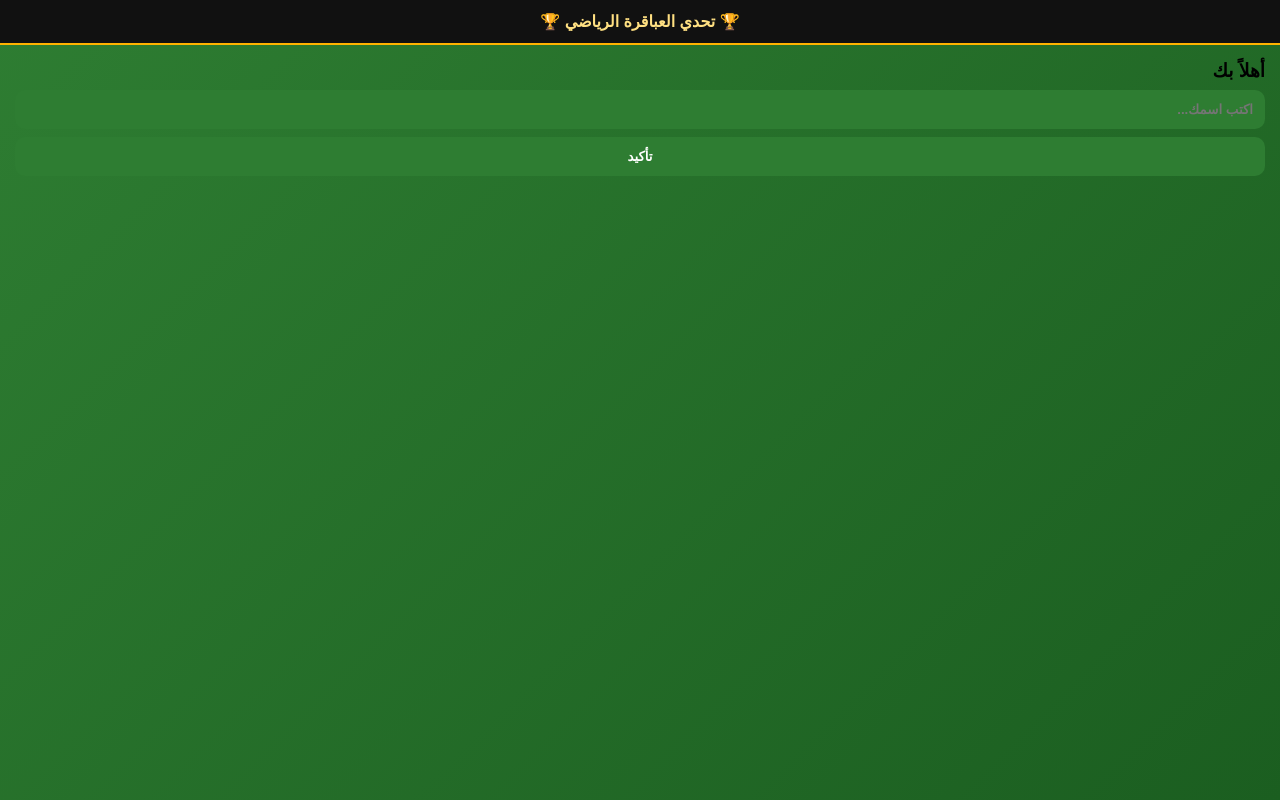
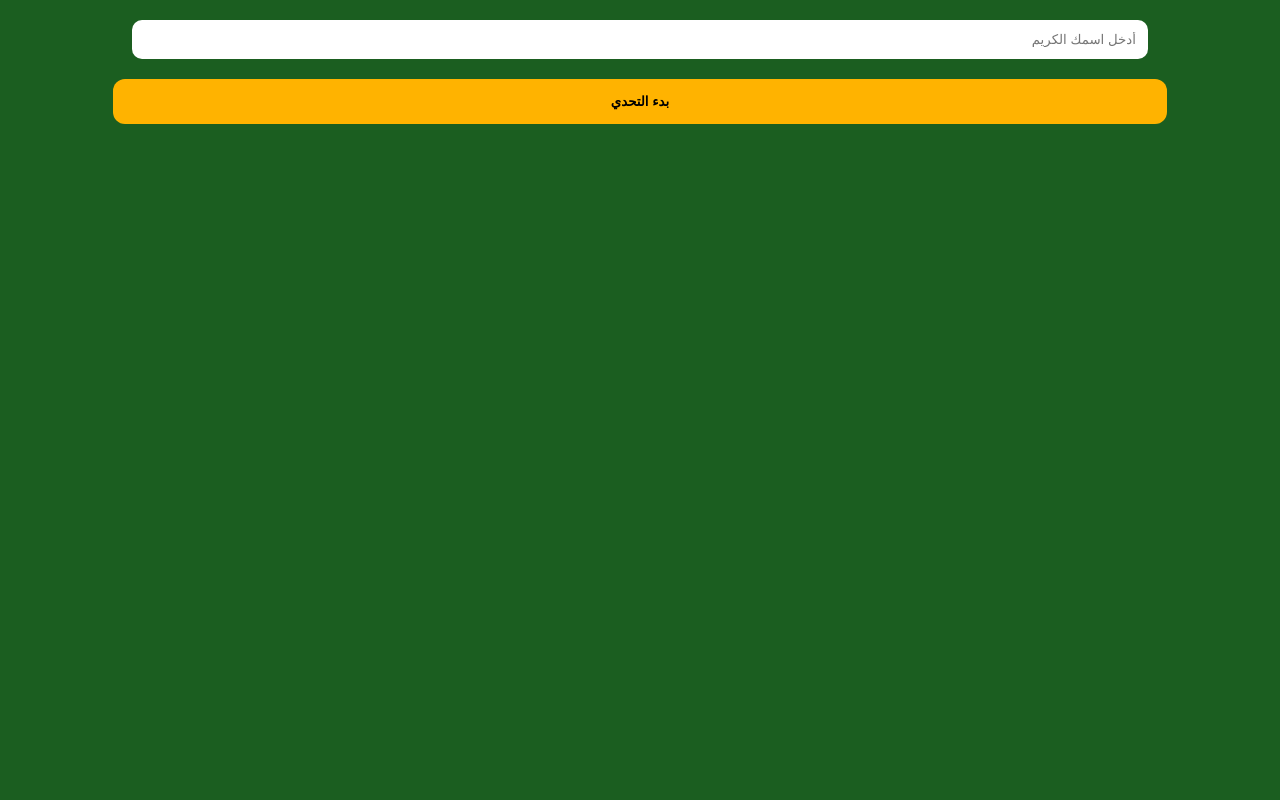
Before and after one commit to freepont12-lab/bug-free-enigma, a plain HTML site: page index.html in a window 1280 px wide. Both pictures are taken after a click on the button "دخول كزائر". Drawn offline with Linux system fonts and the light colour scheme.

Commit message:
Update index.html

```diff
--- a/index.html
+++ b/index.html
@@ -2,147 +2,119 @@
 <html lang="ar" dir="rtl">
 <head>
     <meta charset="UTF-8">
-    <meta name="viewport" content="width=device-width, initial-scale=1.0, maximum-scale=1.0, user-scalable=no, viewport-fit=cover">
-    <title>تحدي العباقرة الرياضي - النسخة المتطورة</title>
+    <meta name="viewport" content="width=device-width, initial-scale=1.0">
+    <title>تحدي العباقرة</title>
     <style>
-        * { margin: 0; padding: 0; box-sizing: border-box; -webkit-tap-highlight-color: transparent; }
-        html, body { width: 100%; height: 100%; overflow: hidden; position: fixed; background-color: #1b5e20; font-family: sans-serif; user-select: none; }
-        .game-container { width: 100%; height: 100%; background: linear-gradient(135deg, #2e7d32, #1b5e20); display: flex; flex-direction: column; overflow-y: auto; }
-        .global-header { width: 100%; background: #111; color: #ffe082; text-align: center; padding: 12px; font-weight: bold; border-bottom: 2px solid #ffb300; }
-        .screen { display: none; flex-direction: column; flex-grow: 1; padding: 15px; }
-        .active-screen { display: flex; }
-        .btn-action { background: #2e7d32; color: white; padding: 12px; border-radius: 10px; border: none; font-weight: bold; width: 100%; margin-top: 8px; }
-        .btn-opt { background: white; color: #2e7d32; padding: 12px; border-radius: 12px; border: none; font-weight: bold; margin: 5px 0; }
-        .correct-answer { background: #4caf50 !important; color: white !important; }
-        .wrong-answer { background: #f44336 !important; color: white !important; }
-        .overlay { display: none; position: absolute; top: 0; left: 0; width: 100%; height: 100%; background: rgba(0,0,0,0.9); justify-content: center; align-items: center; flex-direction: column; z-index: 50; }
-        .overlay-card { background: white; padding: 20px; border-radius: 20px; width: 90%; text-align: center; }
-        .encouragement-msg { position: fixed; top: 50%; left: 50%; transform: translate(-50%, -50%); background: rgba(0,0,0,0.9); color: #ffb300; padding: 10px 20px; border-radius: 20px; z-index: 200; }
-        .tabs { display: flex; background: rgba(0,0,0,0.5); padding: 5px; gap: 5px; }
-        .tab-btn { flex: 1; padding: 8px; background: #37474f; color: white; border: none; border-radius: 5px; }
-        .tab-btn.active { background: #ffb300; color: #111; }
-        .tab-content { display: none; color: white; padding: 10px; }
-        .tab-content.active { display: block; }
+        body { font-family: sans-serif; background: #1b5e20; color: white; text-align: center; margin: 0; padding: 0; }
+        #loader { position: fixed; top:0; left:0; width:100%; height:100%; background:#111; display:flex; flex-direction:column; align-items:center; justify-content:center; z-index:999; }
+        .spinner { font-size: 60px; animation: spin 1.5s linear infinite; }
+        @keyframes spin { 0% { transform: rotate(0deg); } 100% { transform: rotate(360deg); } }
+        .screen { display: none; padding: 20px; }
+        .active { display: block; }
+        .btn { display: block; width: 85%; margin: 10px auto; padding: 15px; background: #ffb300; border: none; border-radius: 12px; font-weight: bold; cursor: pointer; color: black; }
+        input { padding: 12px; width: 80%; border-radius: 10px; border: none; margin-bottom: 10px; }
     </style>
 </head>
 <body>
 
-<div class="game-container">
-    <div class="global-header">🏆 تحدي العباقرة الرياضي 🏆</div>
+<div id="loader"><div class="spinner">⚽</div><p>جاري التحميل...</p></div>
 
-    <div id="auth-screen" class="screen active-screen">
-        <button class="btn-action" onclick="simulateAuth()">دخول كزائر</button>
-    </div>
+<div id="login-screen" class="screen active">
+    <h1>تحدي العباقرة</h1>
+    <button class="btn" onclick="alert('تم ربط حسابك')">تسجيل دخول جوجل / فيسبوك</button>
+    <button class="btn" onclick="showScreen('name-screen')">دخول كزائر</button>
+</div>
 
-    <div id="welcome-screen" class="screen">
-        <h3 id="player-name-display">أهلاً بك</h3>
-        <input type="text" id="username-input" class="btn-action" placeholder="اكتب اسمك...">
-        <button class="btn-action" onclick="setPlayerName()">تأكيد</button>
-        <div id="game-options" style="display:none;">
-            <button class="btn-action" onclick="newGame()">بدء اللعبة</button>
-            <div class="tabs">
-                <button class="tab-btn active" onclick="showTab('achievements')">🏅</button>
-                <button class="tab-btn" onclick="showTab('leaderboard')">📊</button>
-            </div>
-            <div id="achievements-tab" class="tab-content active"></div>
-            <div id="leaderboard-tab" class="tab-content"></div>
-        </div>
-    </div>
+<div id="name-screen" class="screen">
+    <input type="text" id="username" placeholder="أدخل اسمك الكريم">
+    <button class="btn" onclick="startGame()">بدء التحدي</button>
+</div>
 
-    <div id="game-screen" class="screen">
-        <div class="top-bar" style="color:white; display:flex; justify-content:space-between;">
-            <div>المستوى: <span id="level-num">1</span></div>
-            <div>النقاط: <span id="score-display">0</span></div>
-        </div>
-        <div id="question-text" style="color:white; margin: 20px 0; text-align:center;"></div>
-        <div id="options-container"></div>
-    </div>
+<div id="game-screen" class="screen">
+    <h3 id="q-text"></h3>
+    <div id="options-div"></div>
+    <button class="btn" onclick="showScreen('shop-screen')">المتجر & الإعدادات</button>
+</div>
+
+<div id="shop-screen" class="screen">
+    <h3>المتجر والمكافآت</h3>
+    <button class="btn" onclick="getDaily()">🎁 مكافأة يومية (قلب)</button>
+    <button class="btn" onclick="toggleSound()">🔊 الصوت: <span id="s-stat">ON</span></button>
+    <p>لدعم المطور:</p>
+    <a href="https://www.paypal.com/paypalme/YOUR_PAYPAL_LINK" target="_blank" style="color:yellow;">اضغط هنا لدعمي عبر PayPal</a>
+    <button class="btn" style="background:#444; color:white;" onclick="showScreen('game-screen')">رجوع</button>
 </div>
 
 <script>
     const questions = [
-        { q: "من هو الهداف التاريخي لدوري أبطال أوروبا؟", options: ["ميسي", "رونالدو", "ليفاندوفسكي", "بنزيما"], correct: 1 },
-        { q: "من فاز بكأس العالم 2022؟", options: ["فرنسا", "البرازيل", "الأرجنتين", "المغرب"], correct: 2 },
-        { q: "كم عدد لاعبي كرة القدم الأساسيين؟", options: ["10", "11", "9", "12"], correct: 1 },
-        { q: "ما هو النادي الملقب بالملكي؟", options: ["برشلونة", "ريال مدريد", "أتلتيكو", "فالنسيا"], correct: 1 },
-        { q: "كم لقب عالم للبرازيل؟", options: ["4", "5", "6", "3"], correct: 1 },
-        { q: "أين أقيم كأس العالم 2010؟", options: ["البرازيل", "جنوب أفريقيا", "ألمانيا", "روسيا"], correct: 1 },
-        { q: "من الملقب بالظاهرة؟", options: ["رونالدينيو", "رونالدو", "كريستيانو", "روماريو"], correct: 1 },
-        { q: "من الملقب بالسيدة العجوز؟", options: ["ميلان", "إنتر", "يوفنتوس", "روما"], correct: 2 },
-        { q: "مدرب يونايتد التاريخي؟", options: ["مورينيو", "فيرغسون", "غوارديولا", "فينغر"], correct: 1 },
-        { q: "فريق ليفاندوفسكي قبل برشلونة؟", options: ["بايرن", "دورتموند", "لايبزيغ", "شالكه"], correct: 0 },
-        { q: "هداف كأس العالم التاريخي؟", options: ["بيليه", "كلوزه", "رونالدو", "ميسي"], correct: 1 },
-        { q: "الكرة الذهبية 2022؟", options: ["مودريتش", "بنزيما", "مبابي", "هالاند"], correct: 1 },
-        { q: "جنسية هالاند؟", options: ["سويدي", "نرويجي", "دنماركي", "ألماني"], correct: 1 },
-        { q: "ملعب الريال؟", options: ["برنابيو", "كامب نو", "ميتروبوليتانو", "الميستايا"], correct: 0 },
-        { q: "مدافع فاز بالكرة الذهبية؟", options: ["راموس", "فان دايك", "كانافارو", "بويول"], correct: 2 },
-        { q: "ألقاب بايرن في الأبطال؟", options: ["5", "6", "7", "4"], correct: 1 },
-        { q: "بطل يورو 2020؟", options: ["إنجلترا", "إيطاليا", "إسبانيا", "فرنسا"], correct: 1 },
-        { q: "هداف الأرجنتين؟", options: ["مارادونا", "باتيستوتا", "ميسي", "أغويرو"], correct: 2 },
-        { q: "تأسيس فيفا؟", options: ["1904", "1920", "1930", "1899"], correct: 0 },
-        { q: "أفريقي فاز بالكرة الذهبية؟", options: ["إيتو", "دروغبا", "جورج وياه", "صلاح"], correct: 2 },
-        { q: "بطل أبطال 2021؟", options: ["سيتي", "تشيلسي", "ليفربول", "توتنهام"], correct: 1 },
-        { q: "أسرع هاتريك بالدوري الإنجليزي؟", options: ["ماني", "صلاح", "أغويرو", "ستيرلينغ"], correct: 0 },
-        { q: "أول مستضيف للمونديال؟", options: ["البرازيل", "الأرجنتين", "الأوروغواي", "إيطاليا"], correct: 2 },
-        { q: "هداف الدوري الإسباني؟", options: ["رونالدينيو", "ميسي", "راؤول", "بنزيمة"], correct: 1 },
-        { q: "نادي رونالدو الأول؟", options: ["بنفيكا", "بورتو", "سبورتينغ لشبونة", "براغا"], correct: 2 },
-        { q: "عدد ألقاب ميلان بالأبطال؟", options: ["5", "7", "9", "6"], correct: 1 },
-        { q: "أكثر من شارك في المونديال؟", options: ["ماتايوس", "ميسي", "كلوزه", "مالديني"], correct: 0 },
-        { q: "فريق فاز بالدوري بلا هزيمة 2004؟", options: ["يونايتد", "تشيلسي", "أرسنال", "سيتي"], correct: 2 },
-        { q: "مدرب ثلاثية الريال؟", options: ["أنشيلوتي", "زيدان", "مورينيو", "بينيتيز"], correct: 1 },
-        { q: "هداف فرنسا؟", options: ["هنري", "جيرو", "مبابي", "بلاتيني"], correct: 1 },
-        { q: "فريق السداسية 2009؟", options: ["ريال مدريد", "بايرن", "برشلونة", "يونايتد"], correct: 2 },
-        { q: "منتخب وصل لنصف نهائي 2002؟", options: ["اليابان", "السعودية", "كوريا", "إيران"], correct: 2 },
-        { q: "هداف الإنجليزي التاريخي؟", options: ["روني", "شيرر", "هنري", "هاري كين"], correct: 1 },
-        { q: "نادي رونالدينيو الأوروبي الأول؟", options: ["باريس", "موناكو", "مارسيليا", "ليون"], correct: 0 },
-        { q: "أكثر لاعب فاز بكأس العالم؟", options: ["مارادونا", "بيليه", "رونالدو", "زيدان"], correct: 1 },
-        { q: "بطل 1993 بالأبطال؟", options: ["ميلان", "برشلونة", "مارسيليا", "يوفنتوس"], correct: 2 },
-        { q: "صاحب الـ 91 هدفاً بسنة؟", options: ["رونالدو", "ميسي", "بيليه", "مولر"], correct: 1 },
-        { q: "بطل ثلاثية 2010؟", options: ["يوفنتوس", "ميلان", "إنتر", "روما"], correct: 2 },
-        { q: "لقب منتخب كولومبيا؟", options: ["التانغو", "السامبا", "صناع القهوة", "الساموراي"], correct: 2 },
-        { q: "سجل في 5 مونديالات؟", options: ["ميسي", "رونالدو", "كلوزه", "بيليه"], correct: 1 },
-        { q: "بطل مونديال 1966؟", options: ["أمريكا", "إنجلترا", "البرازيل", "إيطاليا"], correct: 1 },
-        { q: "هداف إسبانيا؟", options: ["راؤول", "فيا", "توريس", "إنييستا"], correct: 1 },
-        { q: "حارس فاز بالكرة الذهبية؟", options: ["بوفون", "كاسياس", "ياشين", "نوير"], correct: 2 },
-        { q: "ألقاب ليفربول في الأبطال؟", options: ["5", "6", "7", "8"], correct: 1 },
-        { q: "بطل إيطاليا 2023؟", options: ["ميلان", "إنتر", "نابولي", "لاتسيو"], correct: 2 },
-        { q: "أسرع هدف في المونديال؟", options: ["هاكان شوكور", "كلوزه", "بيليه", "مارادونا"], correct: 0 },
-        { q: "حارس ملقب بالأخطبوط؟", options: ["كاسياس", "ياشين", "بوفون", "كان"], correct: 2 },
-        { q: "أكبر نتيجة في المونديال؟", options: ["10-1", "9-0", "8-0", "7-0"], correct: 1 },
-        { q: "ملعب نهائي 2022؟", options: ["لوسيل", "البيت", "خليفة", "الثمامة"], correct: 0 },
-        { q: "أي منتخب لقب بـ 'الماكينات'؟", options: ["ألمانيا", "إيطاليا", "فرنسا", "إسبانيا"], correct: 0 }
+        { q: "الهداف التاريخي لدوري الأبطال؟", o: ["ميسي", "رونالدو", "ليفاندوفسكي", "بنزيما"], c: 1 },
+        { q: "بطل مونديال 2022؟", o: ["فرنسا", "البرازيل", "الأرجنتين", "المغرب"], c: 2 },
+        { q: "عدد لاعبي كرة القدم الأساسيين؟", o: ["10", "11", "9", "12"], c: 1 },
+        { q: "النادي الملكي؟", o: ["برشلونة", "ريال مدريد", "أتلتيكو", "فالنسيا"], c: 1 },
+        { q: "ألقاب البرازيل؟", o: ["4", "5", "6", "3"], c: 1 },
+        { q: "فريق صلاح؟", o: ["تشيلسي", "سيتي", "ليفربول", "يونايتد"], c: 2 },
+        { q: "مونديال 2010؟", o: ["البرازيل", "جنوب أفريقيا", "ألمانيا", "روسيا"], c: 1 },
+        { q: "من هو الظاهرة؟", o: ["رونالدينيو", "رونالدو", "كريستيانو", "روماريو"], c: 1 },
+        { q: "لقب السيدة العجوز؟", o: ["ميلان", "إنتر", "يوفنتوس", "روما"], c: 2 },
+        { q: "مدرب فيرغسون؟", o: ["مورينيو", "فيرغسون", "غوارديولا", "فينغر"], c: 1 },
+        { q: "فريق ليفاندوفسكي قبل برشلونة؟", o: ["بايرن", "دورتموند", "لايبزيغ", "شالكه"], c: 0 },
+        { q: "هداف المونديال؟", o: ["بيليه", "كلوزه", "رونالدو", "ميسي"], c: 1 },
+        { q: "الكرة الذهبية 2022؟", o: ["مودريتش", "بنزيما", "مبابي", "هالاند"], c: 1 },
+        { q: "جنسية هالاند؟", o: ["سويدي", "نرويجي", "دنماركي", "ألماني"], c: 1 },
+        { q: "ملعب الريال؟", o: ["برنابيو", "كامب نو", "ميتروبوليتانو", "الميستايا"], c: 0 },
+        { q: "مدافع فاز بالكرة الذهبية؟", o: ["راموس", "فان دايك", "كانافارو", "بويول"], c: 2 },
+        { q: "ألقاب بايرن في الأبطال؟", o: ["5", "6", "7", "4"], c: 1 },
+        { q: "بطل يورو 2020؟", o: ["إنجلترا", "إيطاليا", "إسبانيا", "فرنسا"], c: 1 },
+        { q: "هداف الأرجنتين؟", o: ["مارادونا", "باتيستوتا", "ميسي", "أغويرو"], c: 2 },
+        { q: "تأسيس فيفا؟", o: ["1904", "1920", "1930", "1899"], c: 0 },
+        { q: "أفريقي فاز بالكرة الذهبية؟", o: ["إيتو", "دروغبا", "جورج وياه", "صلاح"], c: 2 },
+        { q: "بطل أبطال 2021؟", o: ["سيتي", "تشيلسي", "ليفربول", "توتنهام"], c: 1 },
+        { q: "أسرع هاتريك؟", o: ["ماني", "صلاح", "أغويرو", "ستيرلينغ"], c: 0 },
+        { q: "أول مستضيف للمونديال؟", o: ["البرازيل", "الأرجنتين", "الأوروغواي", "إيطاليا"], c: 2 },
+        { q: "هداف الدوري الإسباني؟", o: ["رونالدينيو", "ميسي", "راؤول", "بنزيمة"], c: 1 },
+        { q: "نادي رونالدو الأول؟", o: ["بنفيكا", "بورتو", "سبورتينغ لشبونة", "براغا"], c: 2 },
+        { q: "ألقاب ميلان بالأبطال؟", o: ["5", "7", "9", "6"], c: 1 },
+        { q: "أكثر من شارك بالمونديال؟", o: ["ماتايوس", "ميسي", "كلوزه", "مالديني"], c: 0 },
+        { q: "فريق فاز بالدوري بلا هزيمة 2004؟", o: ["يونايتد", "تشيلسي", "أرسنال", "سيتي"], c: 2 },
+        { q: "مدرب ثلاثية الريال؟", o: ["أنشيلوتي", "زيدان", "مورينيو", "بينيتيز"], c: 1 },
+        { q: "هداف فرنسا؟", o: ["هنري", "جيرو", "مبابي", "بلاتيني"], c: 1 },
+        { q: "فريق السداسية 2009؟", o: ["ريال مدريد", "بايرن", "برشلونة", "يونايتد"], c: 2 },
+        { q: "منتخب وصل لنصف نهائي 2002؟", o: ["اليابان", "السعودية", "كوريا", "إيران"], c: 2 },
+        { q: "هداف الإنجليزي التاريخي؟", o: ["روني", "شيرر", "هنري", "هاري كين"], c: 1 },
+        { q: "نادي رونالدينيو الأول؟", o: ["باريس", "موناكو", "مارسيليا", "ليون"], c: 0 },
+        { q: "أكثر لاعب فاز بكأس العالم؟", o: ["مارادونا", "بيليه", "رونالدو", "زيدان"], c: 1 },
+        { q: "بطل 1993 بالأبطال؟", o: ["ميلان", "برشلونة", "مارسيليا", "يوفنتوس"], c: 2 },
+        { q: "صاحب 91 هدفاً بسنة؟", o: ["رونالدو", "ميسي", "بيليه", "مولر"], c: 1 },
+        { q: "بطل ثلاثية 2010؟", o: ["يوفنتوس", "ميلان", "إنتر", "روما"], c: 2 },
+        { q: "لقب كولومبيا؟", o: ["التانغو", "السامبا", "صناع القهوة", "الساموراي"], c: 2 },
+        { q: "سجل في 5 مونديالات؟", o: ["ميسي", "رونالدو", "كلوزه", "بيليه"], c: 1 },
+        { q: "بطل مونديال 1966؟", o: ["أمريكا", "إنجلترا", "البرازيل", "إيطاليا"], c: 1 },
+        { q: "هداف إسبانيا؟", o: ["راؤول", "فيا", "توريس", "إنييستا"], c: 1 },
+        { q: "حارس فاز بالكرة الذهبية؟", o: ["بوفون", "كاسياس", "ياشين", "نوير"], c: 2 },
+        { q: "ألقاب ليفربول؟", o: ["5", "6", "7", "8"], c: 1 },
+        { q: "بطل إيطاليا 2023؟", o: ["ميلان", "إنتر", "نابولي", "لاتسيو"], c: 2 },
+        { q: "أسرع هدف مونديالي؟", o: ["هاكان شوكور", "كلوزه", "بيليه", "مارادونا"], c: 0 },
+        { q: "حارس الأخطبوط؟", o: ["كاسياس", "ياشين", "بوفون", "كان"], c: 2 },
+        { q: "أكبر نتيجة مونديالية؟", o: ["10-1", "9-0", "8-0", "7-0"], c: 1 },
+        { q: "ملعب نهائي 2022؟", o: ["لوسيل", "البيت", "خليفة", "الثمامة"], c: 0 }
     ];
 
-    let currentQIndex = 0, score = 0, playerName = "";
-
-    function simulateAuth() { document.getElementById("auth-screen").classList.remove("active-screen"); document.getElementById("welcome-screen").classList.add("active-screen"); }
-    function setPlayerName() { playerName = document.getElementById("username-input").value; document.getElementById("game-options").style.display = "block"; }
-    function newGame() { currentQIndex = 0; score = 0; document.getElementById("welcome-screen").classList.remove("active-screen"); document.getElementById("game-screen").classList.add("active-screen"); loadQuestion(); }
-
-    function loadQuestion() {
-        let q = questions[currentQIndex];
-        document.getElementById("question-text").innerText = q.q;
-        document.getElementById("score-display").innerText = score;
-        document.getElementById("level-num").innerText = Math.floor(currentQIndex / 10) + 1;
-        let container = document.getElementById("options-container");
-        container.innerHTML = "";
-        q.options.forEach((opt, idx) => {
-            let btn = document.createElement("button");
-            btn.className = "btn-opt";
-            btn.innerText = opt;
-            btn.onclick = () => { if(idx === q.correct) { score += 10; btn.classList.add("correct-answer"); } else { btn.classList.add("wrong-answer"); } setTimeout(() => { currentQIndex++; if(currentQIndex < questions.length) loadQuestion(); else alert("انتهت اللعبة! نتيجتك: " + score); }, 500); };
-            container.appendChild(btn);
+    window.onload = () => setTimeout(() => document.getElementById('loader').style.display = 'none', 2000);
+    function showScreen(id) { document.querySelectorAll('.screen').forEach(s => s.classList.remove('active')); document.getElementById(id).classList.add('active'); }
+    function startGame() { showScreen('game-screen'); loadQ(0); }
+    function loadQ(i) {
+        let q = questions[i];
+        document.getElementById('q-text').innerText = (i+1) + "- " + q.q;
+        let d = document.getElementById('options-div'); d.innerHTML = "";
+        q.o.forEach((opt, idx) => {
+            let b = document.createElement('button'); b.className = 'btn'; b.innerText = opt;
+            b.onclick = () => { if(i < questions.length-1) loadQ(i+1); else alert("انتهت اللعبة!"); };
+            d.appendChild(b);
         });
     }
-
-    function showTab(tab) {
-        document.querySelectorAll(".tab-content").forEach(c => c.classList.remove("active"));
-        document.querySelectorAll(".tab-btn").forEach(b => b.classList.remove("active"));
-        document.getElementById(tab + "-tab").classList.add("active");
-        event.target.classList.add("active");
-    }
-
-    function updateTabs() { document.getElementById("achievements-tab").innerHTML = "🏅 إنجازات: " + (score >= 100 ? "محقق" : "قيد العمل"); document.getElementById("leaderboard-tab").innerHTML = "📊 المتصدر: " + playerName; }
+    let sound = true;
+    function toggleSound() { sound = !sound; document.getElementById('s-stat').innerText = sound ? 'ON' : 'OFF'; }
+    function getDaily() { alert("تم إضافة قلب واحد لرصيدك!"); }
 </script>
 </body>
 </html>
```
